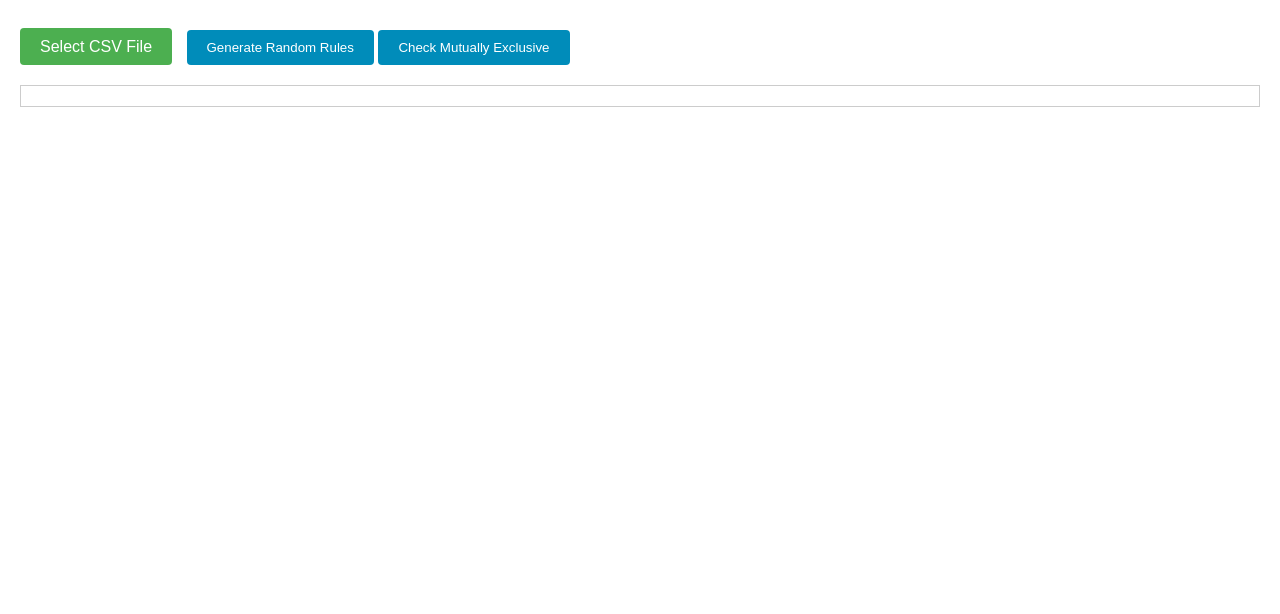
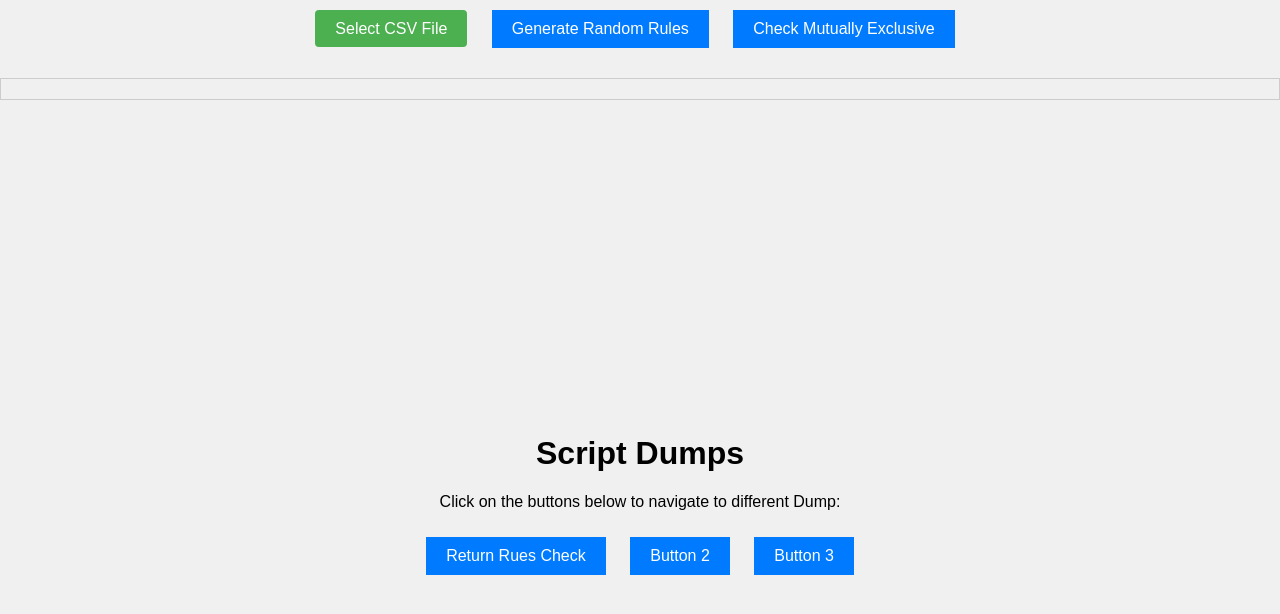
Before and after one commit to hammamnash/FeatureDraft, a plain HTML site: page rulescheck/index.html in a window 1280 px wide. Drawn offline with nearby package versions, Linux system fonts and the light colour scheme.

Commit message:
maintain pages

```diff
--- a/rulescheck/index.html
+++ b/rulescheck/index.html
@@ -1,51 +1,10 @@
 <!DOCTYPE html>
-<html>
+<html lang="en">
 <head>
+  <meta charset="UTF-8">
+  <meta name="viewport" content="width=device-width, initial-scale=1.0">
   <title>Rules Management</title>
-  <style>
-    body {
-      font-family: Arial, sans-serif;
-      margin: 20px;
-    }
-
-    input[type="file"] {
-      display: none;
-    }
-
-    label.file-upload {
-      background-color: #4CAF50;
-      color: #fff;
-      padding: 10px 20px;
-      cursor: pointer;
-      border-radius: 4px;
-      margin-right: 10px;
-    }
-
-    label.file-upload:hover {
-      background-color: #45a049;
-    }
-
-    button {
-      background-color: #008CBA;
-      color: #fff;
-      padding: 10px 20px;
-      border: none;
-      border-radius: 4px;
-      cursor: pointer;
-      margin-top: 10px;
-    }
-
-    button:hover {
-      background-color: #007a99;
-    }
-
-    #resultSection {
-      margin-top: 20px;
-      border: 1px solid #ccc;
-      padding: 10px;
-      font-family: Arial, sans-serif;
-    }
-  </style>
+  <link rel="stylesheet" href="/styles.css">
 </head>
 <body>
   <label for="csvFileInput" class="file-upload">Select CSV File</label>
@@ -56,6 +15,18 @@
   <!-- Added div element to show the result -->
   <div id="resultSection"></div>
 
+  <div class="container">
+    <div>
+        <h1>Script Dumps</h1>
+
+        <p>Click on the buttons below to navigate to different Dump:</p>
+
+        <button onclick="redirectToPage('rulescheck/index.html')">Return Rues Check</button>
+        <button onclick="redirectToPage('page2.html')">Button 2</button>
+        <button onclick="redirectToPage('page3.html')">Button 3</button>
+    </div>
+  </div>
+
   <script src="https://cdnjs.cloudflare.com/ajax/libs/PapaParse/5.3.0/papaparse.min.js"></script>
   <script src="script.js"></script>
 </body>
--- a/rulescheck/style.css
+++ /dev/null
@@ -1,11 +0,0 @@
-body {
-  background: transparent; /* Make it white if you need */
-  color: #fcbe24;
-  padding: 0 24px;
-  margin: 0;
-  height: 100vh;
-  display: flex;
-  justify-content: center;
-  align-items: center;
-  font-family: -apple-system, BlinkMacSystemFont, 'Segoe UI', Roboto, Oxygen, Ubuntu, Cantarell, 'Open Sans', 'Helvetica Neue', sans-serif;
-}
--- /dev/null
+++ b/styles.css
@@ -0,0 +1,60 @@
+body {
+    font-family: Arial, sans-serif;
+    text-align: center;
+    background-color: #f0f0f0;
+    margin: 0;
+    padding: 0;
+}
+
+h1 {
+    margin-top: 20px;
+}
+
+p {
+    margin-top: 10px;
+}
+
+button {
+    padding: 10px 20px;
+    font-size: 16px;
+    background-color: #007bff;
+    color: white;
+    border: none;
+    cursor: pointer;
+    margin: 10px;
+}
+
+button:hover {
+    background-color: #0056b3;
+}
+
+.container {
+    display: flex;
+    justify-content: center;
+    align-items: center;
+    height: 100vh;
+}
+
+input[type="file"] {
+    display: none;
+}
+
+label.file-upload {
+    background-color: #4CAF50;
+    color: #fff;
+    padding: 10px 20px;
+    cursor: pointer;
+    border-radius: 4px;
+    margin-right: 10px;
+}
+
+label.file-upload:hover {
+    background-color: #45a049;
+}
+
+#resultSection {
+    margin-top: 20px;
+    border: 1px solid #ccc;
+    padding: 10px;
+    font-family: Arial, sans-serif;
+}
```
Also changed, not shown: index.html (added, +28 -0 lines).
